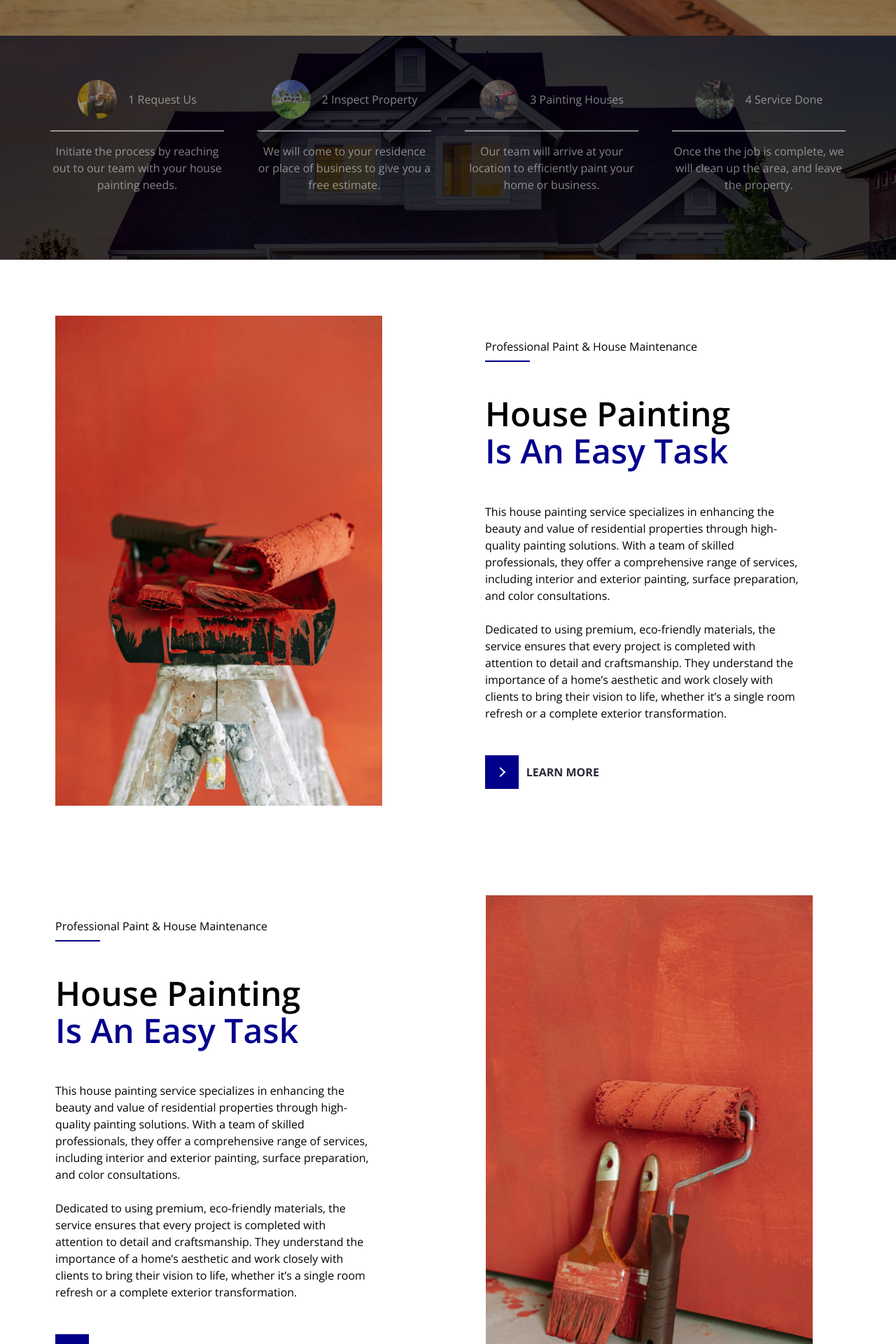
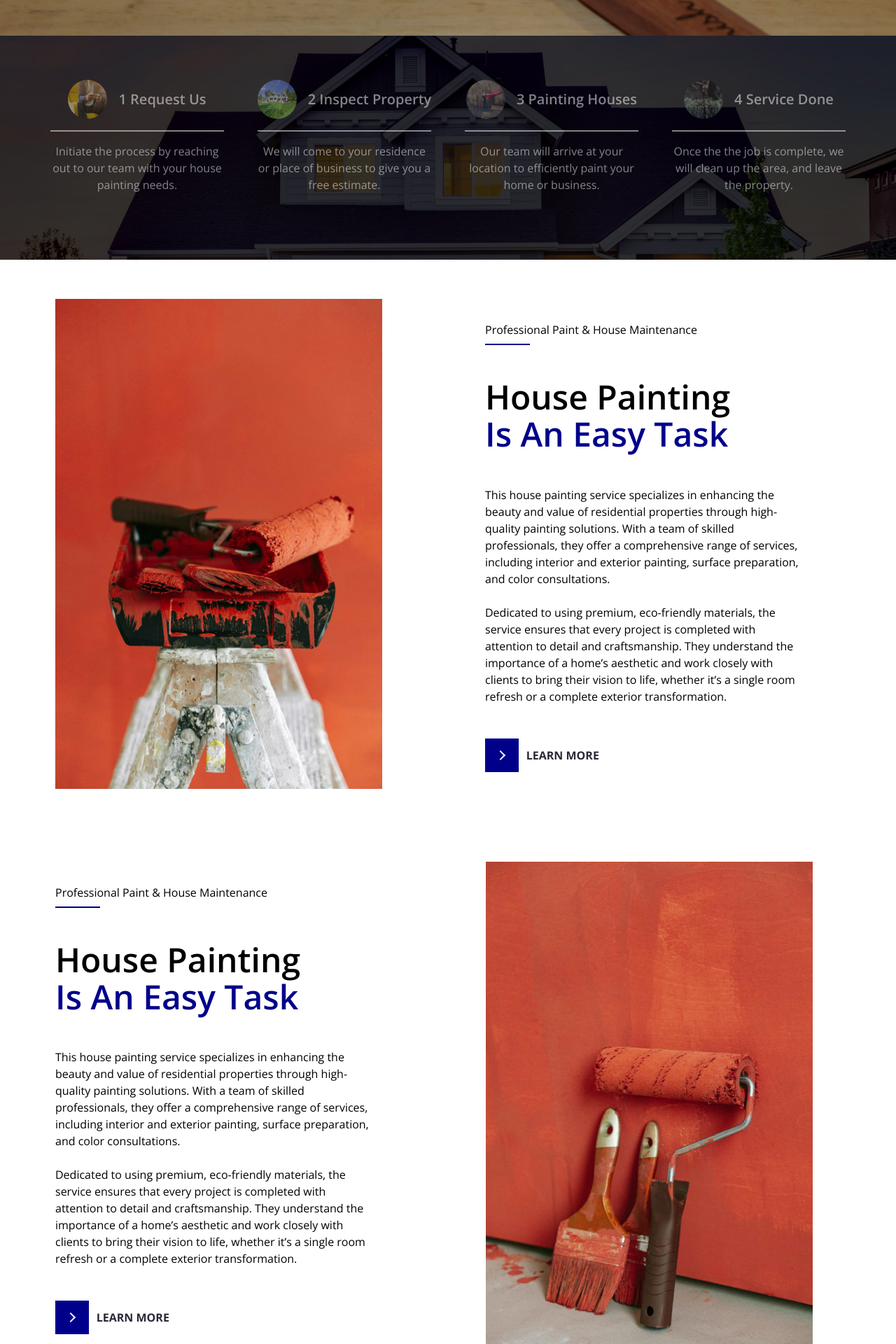
Before and after one commit to BerylBrothers/Paint-Website, a Next.js app: page / in a window 1280 px wide. Shown: the part 940-2860 px from the top of the page at 70% size. Built offline with nearby package versions, Linux system fonts and the light colour scheme.

Commit message:
made padding adjustments

```diff
--- a/app/about/page.jsx
+++ b/app/about/page.jsx
@@ -70,7 +70,7 @@ const page = () => {
           </div>
           {/* Image Section */}
 
-          <div className="flex flex-col xl:flex-row pt-6 pb-3 xl:pb-6 xl:order-1 order-1">
+          <div className="flex flex-col xl:flex-row pt-12 pb-3 xl:pb-6 xl:order-1 order-1">
             <Image
               src={"/images/paint-about.jpg"}
               height={800}
--- a/app/globals.css
+++ b/app/globals.css
@@ -23,6 +23,11 @@ h2{
 h3{
   @apply text-[20px] xl:text-[24px] leading-[1.1] font-semibold;
 }
+
+h4{
+  @apply text-[16px] xl:text-[20px] leading-[1.1] font-semibold;
+}
+
 
 .hero-bg{
   @apply font-primary bg-gradient-to-b from-[#33b8bd] via-[#0e53d3] to-[#1e3c72] text-white leading-loose;
--- a/components/About.jsx
+++ b/components/About.jsx
@@ -4,10 +4,10 @@ import Image from "next/image";
 const About = () => {
   return (
     <section className="bg-white z-10 text-black">
-      <div className="container mx-auto pt-6">
+      <div className="container mx-auto pt-12 xl:pt-0 ">
         <div className="flex xl:flex-row flex-col justify-between items-center gap-4">
           {/* Image Section */}
-          <div className="flex flex-col xl:flex-row py-6 xl:py-12 p-6">
+          <div className="flex flex-col xl:flex-row py-0 xl:py-12 p-6">
             <Image
               src={"/images/paint-image-1.jpg"}
               height={600}
--- a/components/About2.jsx
+++ b/components/About2.jsx
@@ -4,7 +4,7 @@ import Image from "next/image";
 const About = () => {
   return (
     <section className="bg-white">
-      <div className="container mx-auto py-6">
+      <div className="container mx-auto py-0 xl:py-12">
         <div className="flex xl:flex-row flex-col justify-between items-center gap-4">
           {/* Text Section */}
           <div className="flex flex-col xl:order-1 order-2 justify-center items-center text-left">
@@ -46,7 +46,7 @@ const About = () => {
           </div>
           {/* Image Section */}
 
-          <div className="flex flex-col xl:flex-row py-12 xl:order-1 order-1 px-6 xl:px-16">
+          <div className="flex flex-col xl:flex-row xl:order-1 order-1 px-6 xl:px-16">
             <Image
               src={"/images/paint-image-2.jpg"}
               height={800}
```
